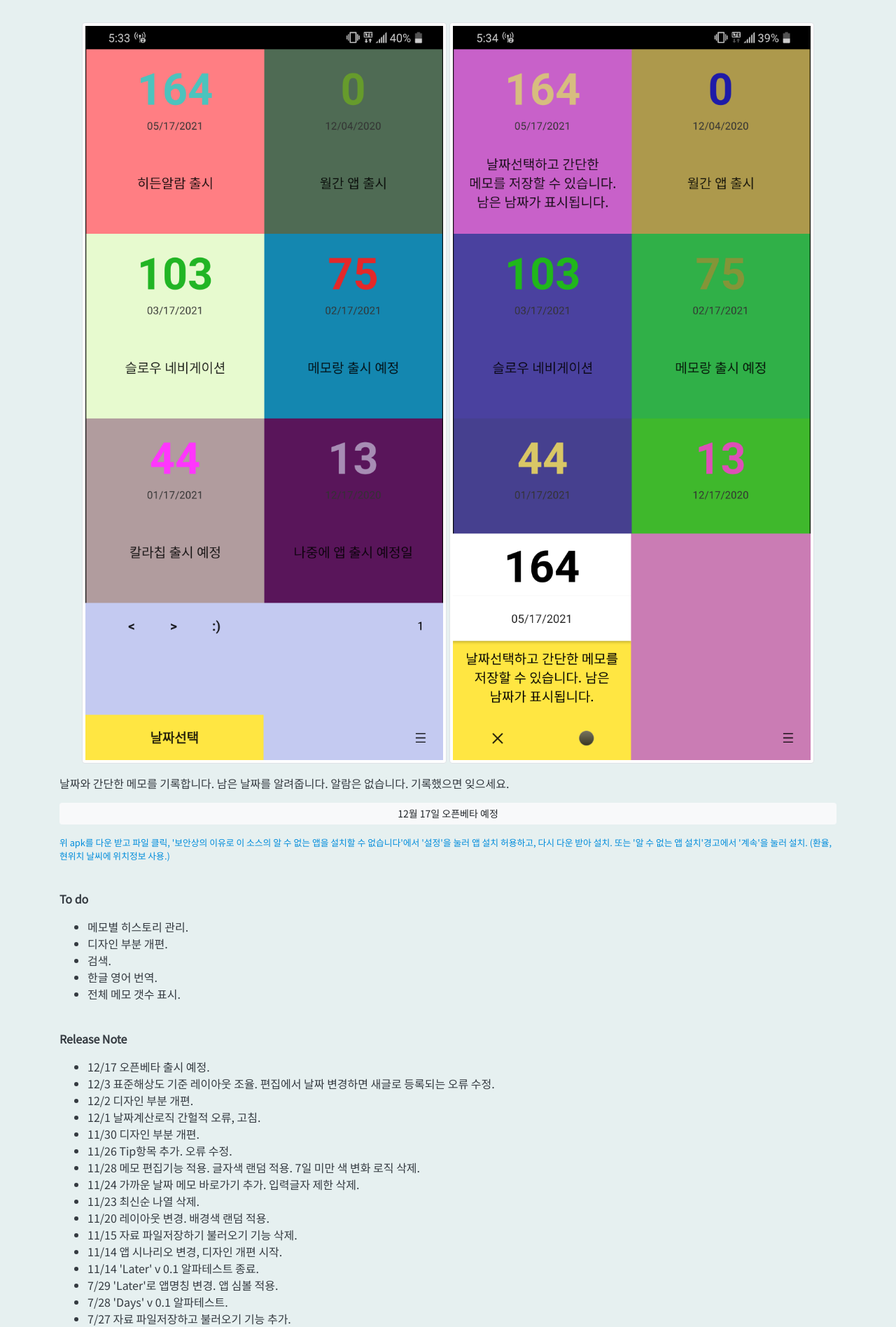
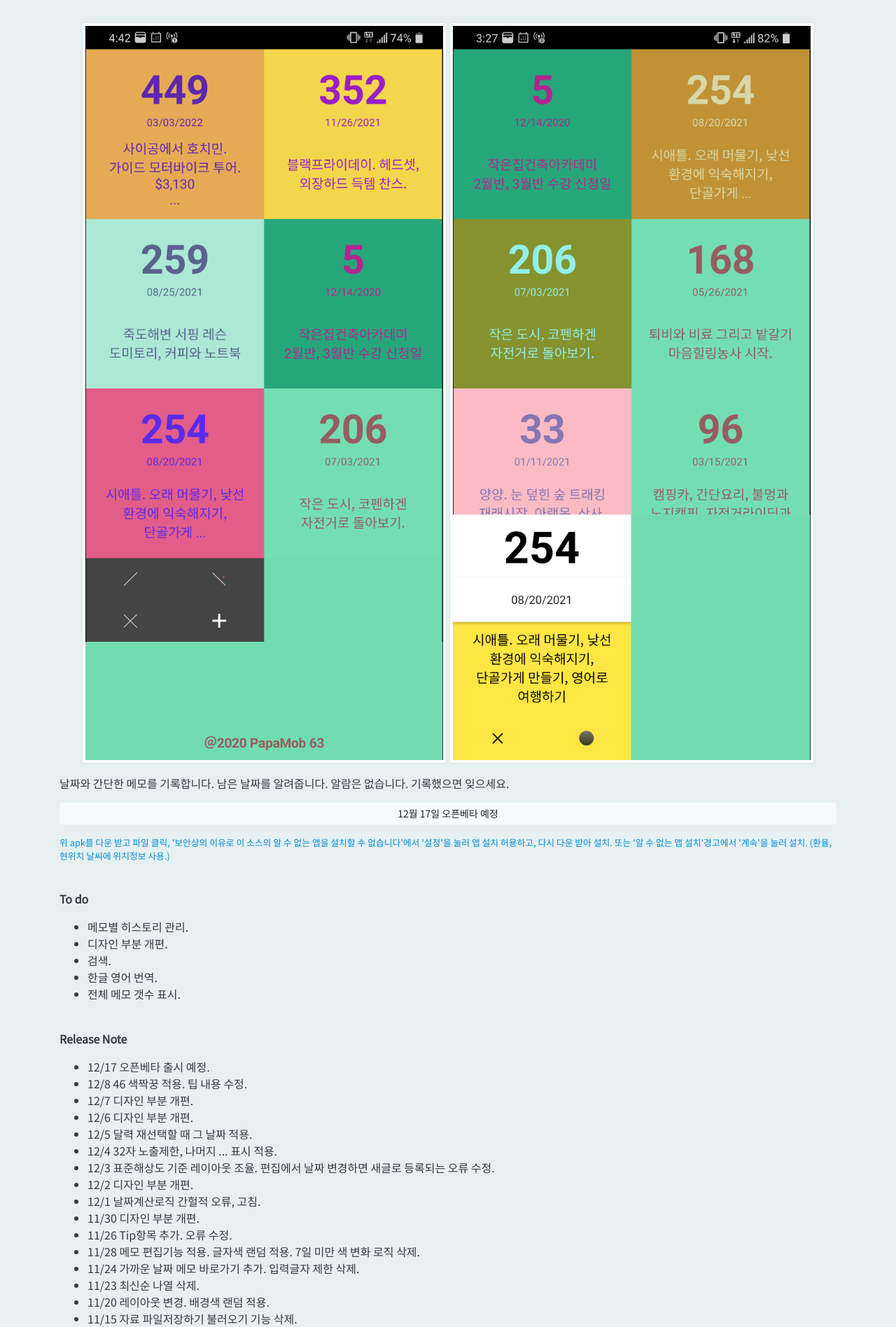
Before and after one commit to bobnorigun/memoir, a Django app: page /app_later/ in a window 1280 px wide. Shown: the part 72-1968 px from the top of the page at 70% size. Run offline with Django 3.2, Linux system fonts and the light colour scheme; some libraries are stand-ins or nearby versions.

Commit message:
update
update thumbnail, notes

```diff
--- a/blog/templates/blog/post_app_later.html
+++ b/blog/templates/blog/post_app_later.html
@@ -29,6 +29,11 @@
           <p>
             <ul>
             <li>12/17 오픈베타 출시 예정.</li>
+            <li>12/8 46 색짝꿍 적용. 팁 내용 수정.</li>
+            <li>12/7 디자인 부분 개편.</li>
+            <li>12/6 디자인 부분 개편.</li>
+            <li>12/5 달력 재선택할 때 그 날짜 적용.</li>
+            <li>12/4 32자 노출제한, 나머지 ... 표시 적용.</li>
             <li>12/3 표준해상도 기준 레이아웃 조율. 편집에서 날짜 변경하면 새글로 등록되는 오류 수정.</li>
             <li>12/2 디자인 부분 개편.</li>
             <li>12/1 날짜계산로직 간헐적 오류, 고침.</li>
```
Also changed, not shown: media/images/app_later01.png, media/images/app_later02.png.
